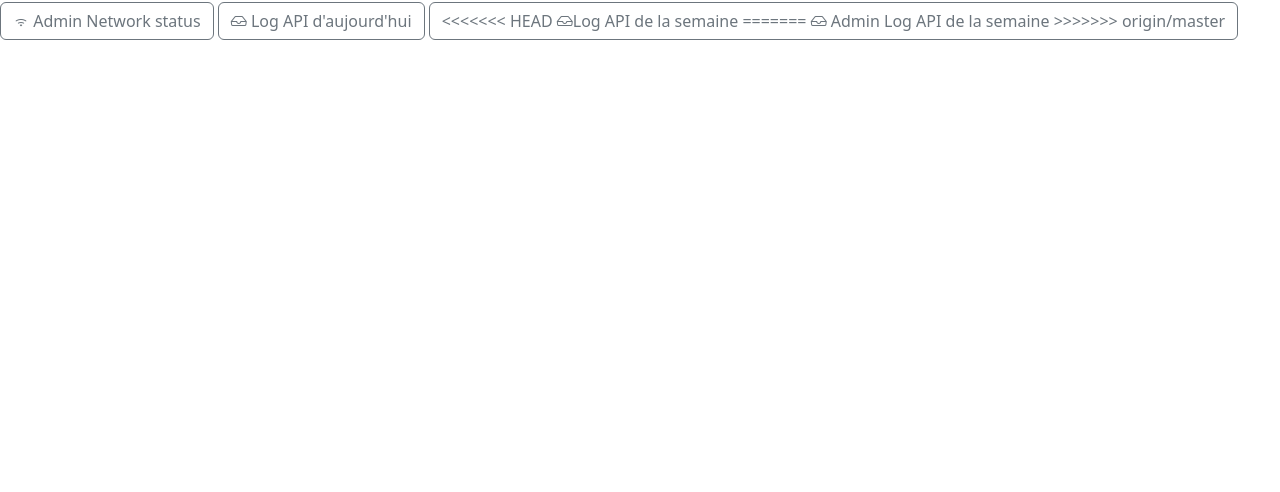
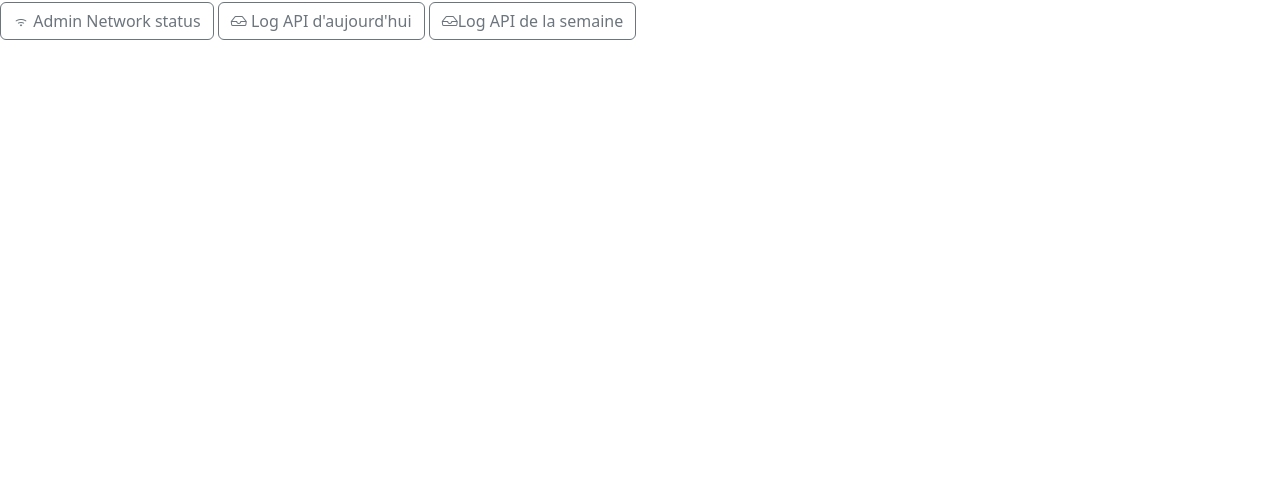
Before and after one commit to lenzzair/www, a plain HTML site: page info_srv/info_srv.html in a window 1280 px wide. Shown: the part 308-800 px from the top of the page. Drawn offline with nearby package versions, Linux system fonts and the light colour scheme.

```diff
--- a/info_srv/info_srv.html
+++ b/info_srv/info_srv.html
@@ -191,11 +191,9 @@
                 <button id="update_log_api_wk" class="btn btn-outline-secondary" type="button" data-bs-toggle="collapse"
                     data-bs-target="#collapseLOG_API_WK" aria-expanded="false" aria-controls="collapseLOG_API_WK"
                     aria-disabled="true">
-<<<<<<< HEAD
+
                     <i class="bi bi-inbox"></i>Log API de la semaine
-=======
-                    <i class="bi bi-inbox"></i> Admin Log API de la semaine
->>>>>>> origin/master
+
                 </button>
 
                 <div class="collapse" id="collapseLOG_API_WK">
```
